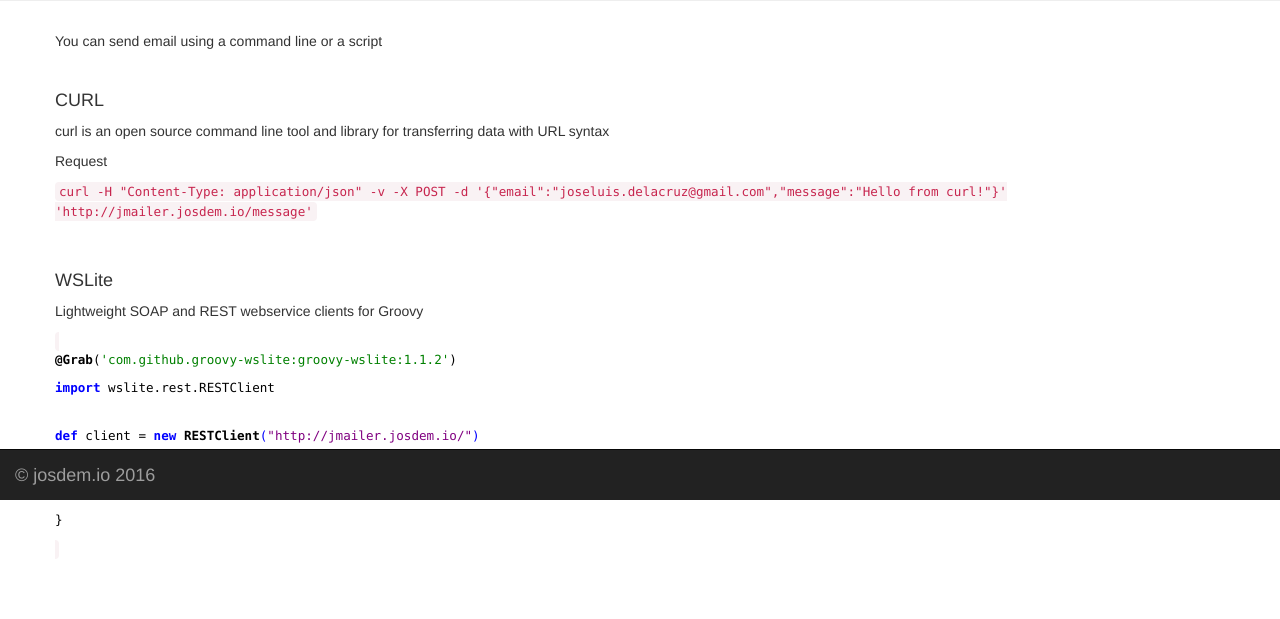
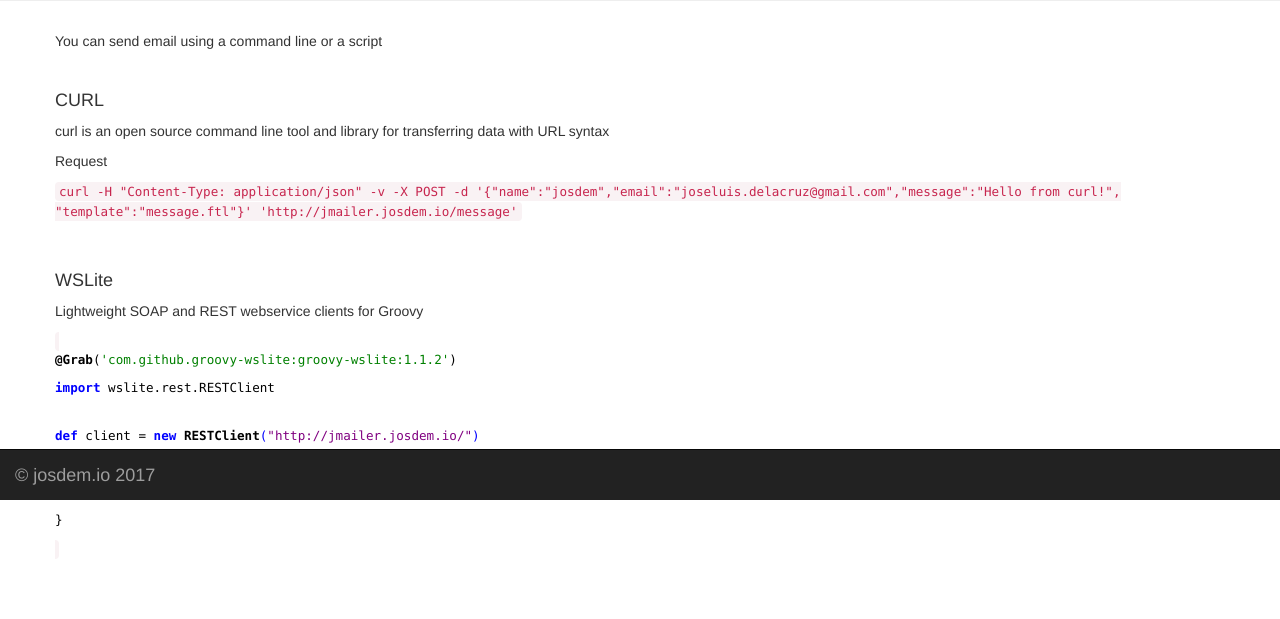
Before and after one commit to josdem/jmailer-spring-boot, a Spring app: page /command_line in a window 1280 px wide. Shown: the part 300-919 px from the top of the page. Run offline with Thymeleaf, Linux system fonts and the light colour scheme; the template is opened without the code that fills it, so the values that code supplies are empty; some libraries are stand-ins or nearby versions.

Commit message:
Fixing command line and adding copyright to this year

```diff
--- a/web/src/main/resources/templates/batch.html
+++ b/web/src/main/resources/templates/batch.html
@@ -29,7 +29,7 @@
     </div>
     <footer>
       <nav class="navbar navbar-inverse navbar-fixed-bottom">
-        <a class="navbar-brand" href="http://josdem.io">© josdem.io 2016</a>
+        <a class="navbar-brand" href="http://josdem.io">© josdem.io 2017</a>
       </nav>
     </footer>
   </body>
--- a/web/src/main/resources/templates/command_line.html
+++ b/web/src/main/resources/templates/command_line.html
@@ -21,7 +21,7 @@
         <h4>CURL</h4>
         <p>curl is an open source command line tool and library for transferring data with URL syntax</p>
         <p>Request</p>
-        <code>curl -H "Content-Type: application/json" -v -X POST -d '{"email":"joseluis.delacruz@gmail.com","message":"Hello from curl!"}' 'http://jmailer.josdem.io/message'</code>
+        <code>curl -H "Content-Type: application/json" -v -X POST -d '{"name":"josdem","email":"joseluis.delacruz@gmail.com","message":"Hello from curl!", "template":"message.ftl"}' 'http://jmailer.josdem.io/message'</code>
         <br/><br/><br/>
         <h4>WSLite</h4>
         <p>Lightweight SOAP and REST webservice clients for Groovy</p>
@@ -31,7 +31,7 @@
           <br/>
           <p style="color:blue;"><strong>def</strong><font color="black"> client = </font><strong>new </strong><font color="black"><strong>RESTClient</strong></font>(<font color="purple">"http://jmailer.josdem.io/"</font>)</p>
           <p style="color:black;">client.<strong>post</strong>(path:<font color="green">'message'</font>){</p>
-          <p style="color:black;">&nbsp;&nbsp;json email:<font color="purple">"joseluis.delacruz@gmail.com"</font>,message:<font color="purple">"Hello from Groovy script!"</font></p>
+          <p style="color:black;">&nbsp;&nbsp;json name:<font color="purple">"josdem"</font>,email:<font color="purple">"joseluis.delacruz@gmail.com"</font>,message:<font color="purple">"Hello from curl!"</font>,template:<font color="purple">"message.ftl"</font></p>
           <p style="color:black;">}</p>
         </code>
       </div>
@@ -39,7 +39,7 @@
     <br/><br/><br/>
     <footer>
       <nav class="navbar navbar-inverse navbar-fixed-bottom">
-        <a class="navbar-brand" href="http://josdem.io">© josdem.io 2016</a>
+        <a class="navbar-brand" href="http://josdem.io">© josdem.io 2017</a>
       </nav>
     </footer>
   </body>
--- a/web/src/main/resources/templates/contact.html
+++ b/web/src/main/resources/templates/contact.html
@@ -54,7 +54,7 @@
     <br/><br/><br/>
     <footer>
       <nav class="navbar navbar-inverse navbar-fixed-bottom">
-        <a class="navbar-brand" href="http://josdem.io">© josdem.io 2016</a>
+        <a class="navbar-brand" href="http://josdem.io">© josdem.io 2017</a>
       </nav>
     </footer>
   </body>
--- a/web/src/main/resources/templates/form.html
+++ b/web/src/main/resources/templates/form.html
@@ -70,7 +70,7 @@
     <br/><br/><br/>
     <footer>
       <nav class="navbar navbar-inverse navbar-fixed-bottom">
-        <a class="navbar-brand" href="http://josdem.io">© josdem.io 2016</a>
+        <a class="navbar-brand" href="http://josdem.io">© josdem.io 2017</a>
       </nav>
     </footer>
   </body>
--- a/web/src/main/resources/templates/index.html
+++ b/web/src/main/resources/templates/index.html
@@ -35,7 +35,7 @@
     </div>
     <footer>
       <nav class="navbar navbar-inverse navbar-fixed-bottom">
-        <a class="navbar-brand" href="http://josdem.io">© josdem.io 2016</a>
+        <a class="navbar-brand" href="http://josdem.io">© josdem.io 2017</a>
       </nav>
     </footer>
   </body>
```
